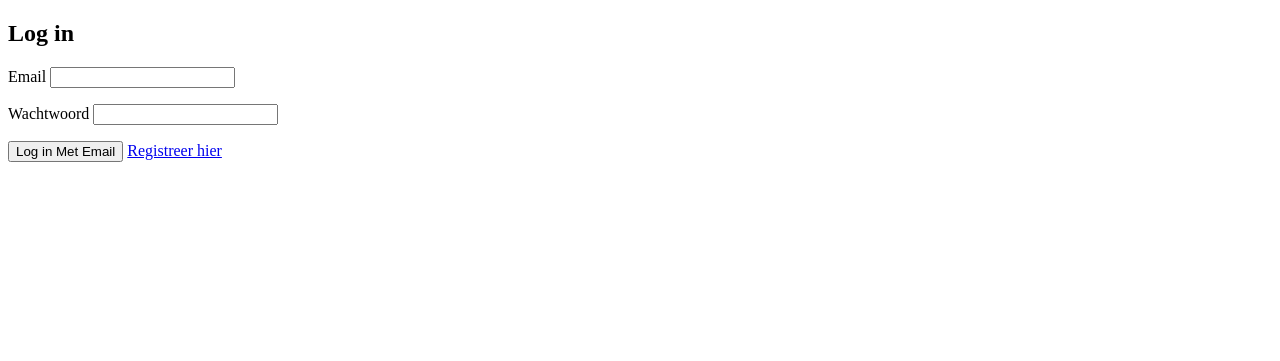
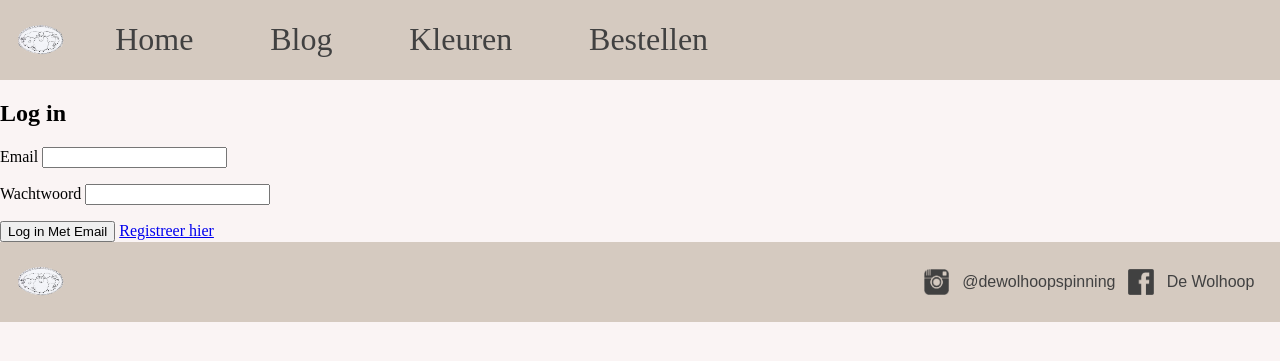
Before and after one commit to GhostyHobbit/CLE-reservering, a PHP site: page /login.php in a window 1280 px wide. Shown: the top 361 px of the page. Run offline with PHP 8.4, Linux system fonts and the light colour scheme; a stand-in replaces the project's code that opens the database connection.

Commit message:
login header n footer

```diff
--- a/kleuren.php
+++ b/kleuren.php
@@ -22,7 +22,7 @@
         <img src="images/Logo-reserveringsysteem.png" alt="wolhoop-logo">
         <a href="index.php">Home</a>
         <a href="blog.php">Blog</a>
-        <a href="kleuren.php">Kleuren</a>
+        <a href="contact.php">Over Wolhoop</a>
         <a href="bestellen.php">Bestellen</a>
     </div>
     <div class="login">
--- a/login.php
+++ b/login.php
@@ -77,9 +77,19 @@ if (isset($_POST['submit'])) {
     <meta name="viewport"
           content="width=device-width, user-scalable=no, initial-scale=1.0, maximum-scale=1.0, minimum-scale=1.0">
     <meta http-equiv="X-UA-Compatible" content="ie=edge">
+    <link rel="stylesheet" href="css/global.css">
     <title>Log in</title>
 </head>
 <body>
+<nav>
+    <div class="navbar-middle">
+        <img src="images/Logo-reserveringsysteem.png" alt="wolhoop-logo">
+        <a href="index.php">Home</a>
+        <a href="blog.php">Blog</a>
+        <a href="kleuren.php">Kleuren</a>
+        <a href="bestellen.php">Bestellen</a>
+    </div>
+</nav>
     <form method = post>
         <h2 class="title">Log in</h2>
 
@@ -113,9 +123,18 @@ if (isset($_POST['submit'])) {
         <button class="button is-link is-fullwidth" type="submit" name="submit">Log in Met Email</button>
 
         <a href="register.php" class="button is-fullwidth">Registreer hier</a>
-            </form>
+    </form>
 
         <?php } ?>
+<footer>
+    <img src="images/Logo-reserveringsysteem.png" alt="wolhoop-logo">
+    <div>
+        <img src="images/instagram.png" alt="instagram-logo">
+        <a href="https://www.instagram.com/dewolhoopspinning/">@dewolhoopspinning</a>
+        <img src="images/facebook.png" alt="facebook-logo">
+        <a href="https://www.facebook.com/groups/3217490328265360">De Wolhoop</a>
+    </div>
+</footer>
 
 </body>
 </html>
```
